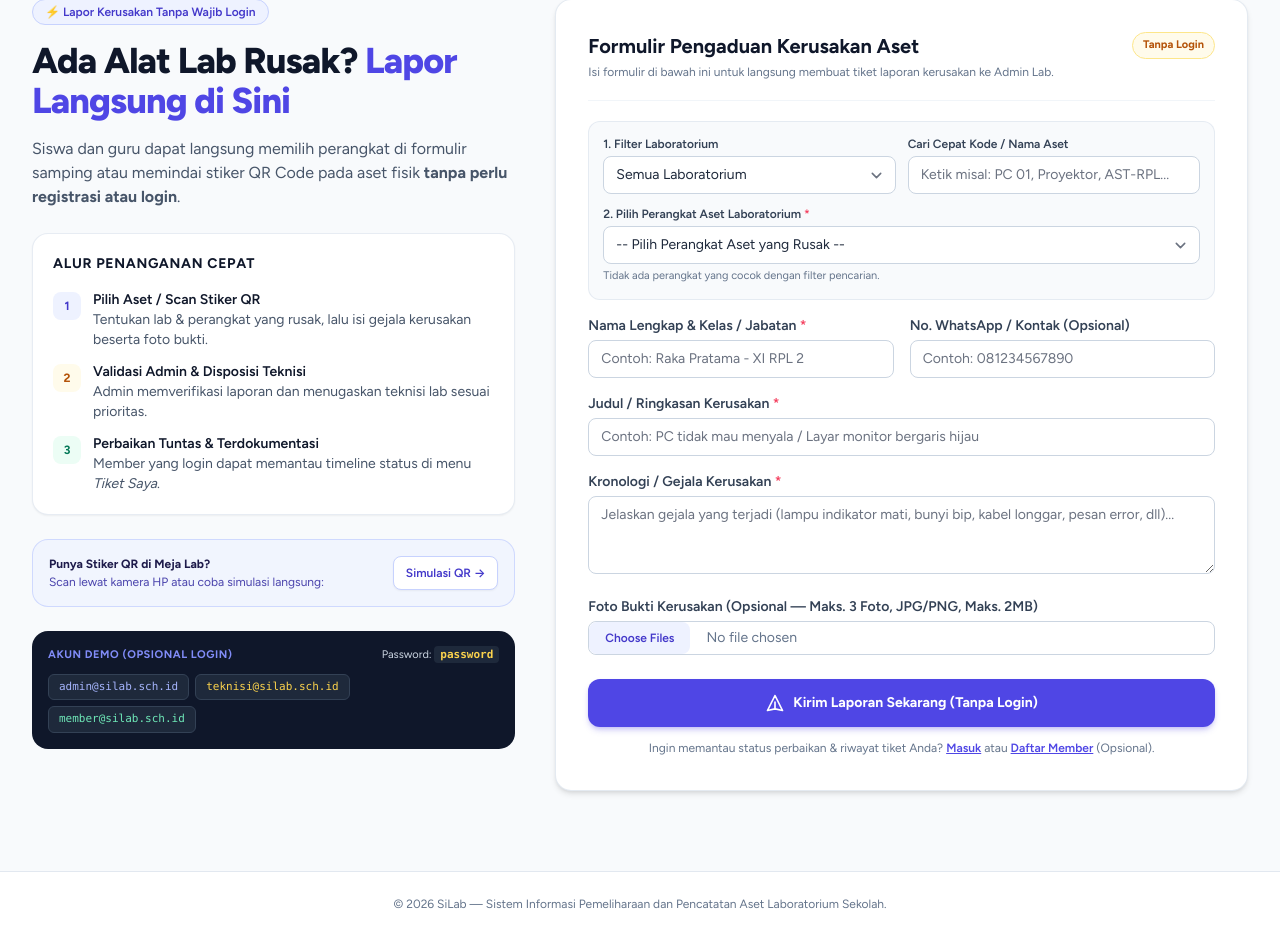
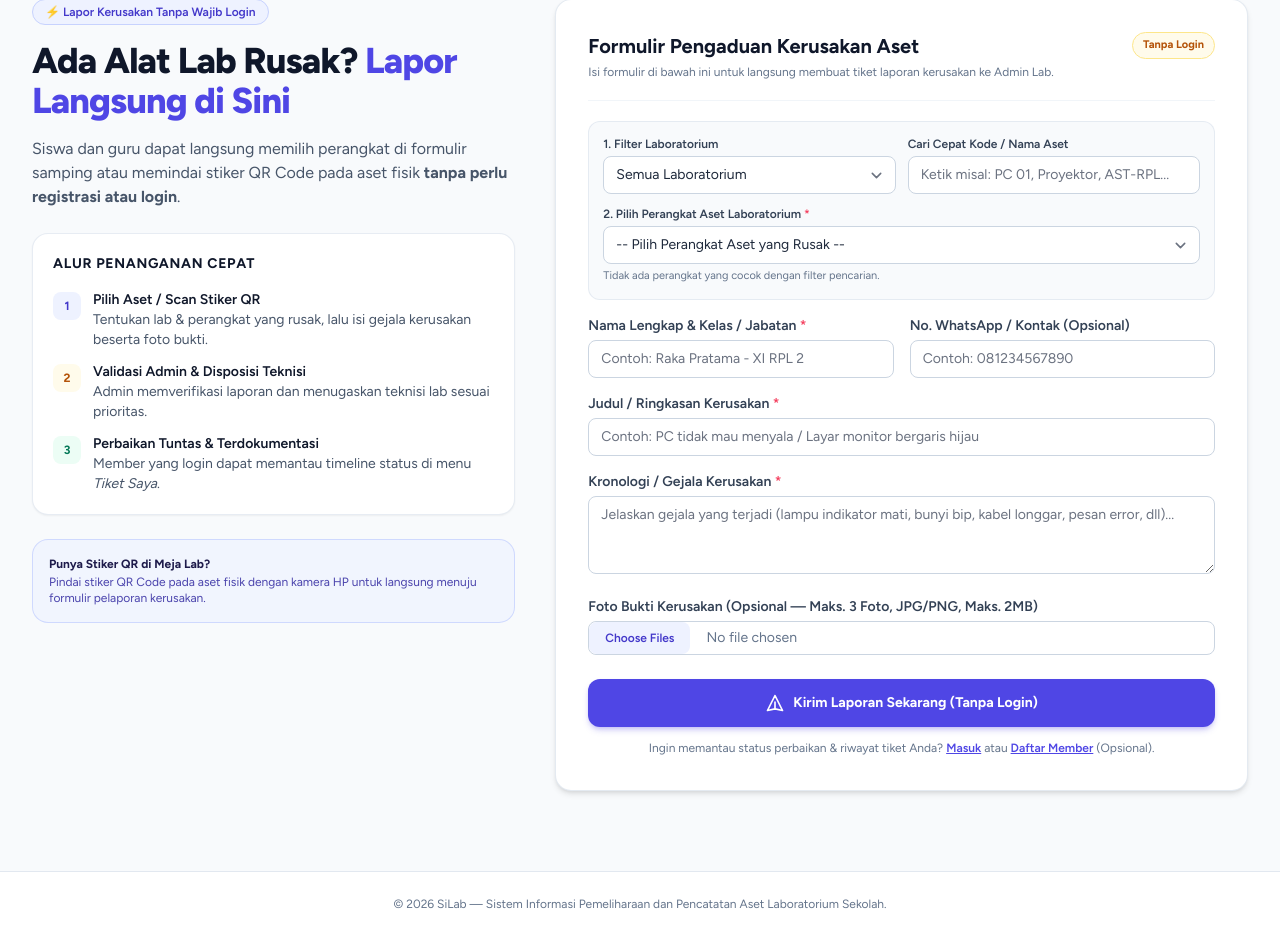
Before and after one commit to Ditnzyyyvv/SiLab, a Laravel app: page / in a window 1280 px wide. Shown: the part 114-1050 px from the top of the page. Run offline with Laravel 12, Linux system fonts and the light colour scheme; data that the repository does not hold is empty; style sheets or scripts are compiled from the project's sources; parts of the project's set-up code (start-up, migrations or seed data) failed here and were passed over.

Commit message:
chore: hapus banner kredensial dummy dari beranda

```diff
--- a/resources/views/welcome.blade.php
+++ b/resources/views/welcome.blade.php
@@ -108,7 +108,8 @@
                         </div>
                     </div>
 
-                    <!-- QR Scan Simulation Link -->
+                    <!-- QR Scan Info / Simulation Link -->
+                    @if($asets->isNotEmpty())
                         <div class="bg-indigo-50/70 border border-indigo-200/80 rounded-2xl p-4 flex items-center justify-between gap-3">
                             <div class="text-xs text-indigo-950">
                                 <p class="font-bold">Punya Stiker QR di Meja Lab?</p>
@@ -118,19 +119,12 @@
                                 Simulasi QR →
                             </a>
                         </div>
-
-                    <!-- Demo Credentials Banner -->
-                    <div class="p-4 rounded-2xl bg-slate-900 text-white space-y-2.5">
-                        <div class="flex items-center justify-between">
-                            <span class="text-[11px] font-bold text-indigo-400 uppercase tracking-wider">Akun Demo (Opsional Login)</span>
-                            <span class="text-[11px] text-slate-300">Password: <code class="px-1.5 py-0.5 rounded bg-slate-800 text-amber-300 font-mono font-bold">password</code></span>
+                    @else
+                        <div class="bg-indigo-50/70 border border-indigo-200/80 rounded-2xl p-4 text-xs text-indigo-950">
+                            <p class="font-bold">Punya Stiker QR di Meja Lab?</p>
+                            <p class="text-indigo-800/90 mt-0.5">Pindai stiker QR Code pada aset fisik dengan kamera HP untuk langsung menuju formulir pelaporan kerusakan.</p>
                         </div>
-                        <div class="flex flex-wrap gap-1.5 text-[11px] font-mono">
-                            <span class="px-2.5 py-1 rounded-md bg-slate-800 border border-slate-700 text-indigo-300">admin@silab.sch.id</span>
-                            <span class="px-2.5 py-1 rounded-md bg-slate-800 border border-slate-700 text-amber-300">teknisi@silab.sch.id</span>
-                            <span class="px-2.5 py-1 rounded-md bg-slate-800 border border-slate-700 text-emerald-300">member@silab.sch.id</span>
-                        </div>
-                    </div>
+                    @endif
                 </div>
 
                 <!-- Right Column: Direct Asset Complaint Form -->
```
Lines whose indentation alone changed are shown as unchanged.
